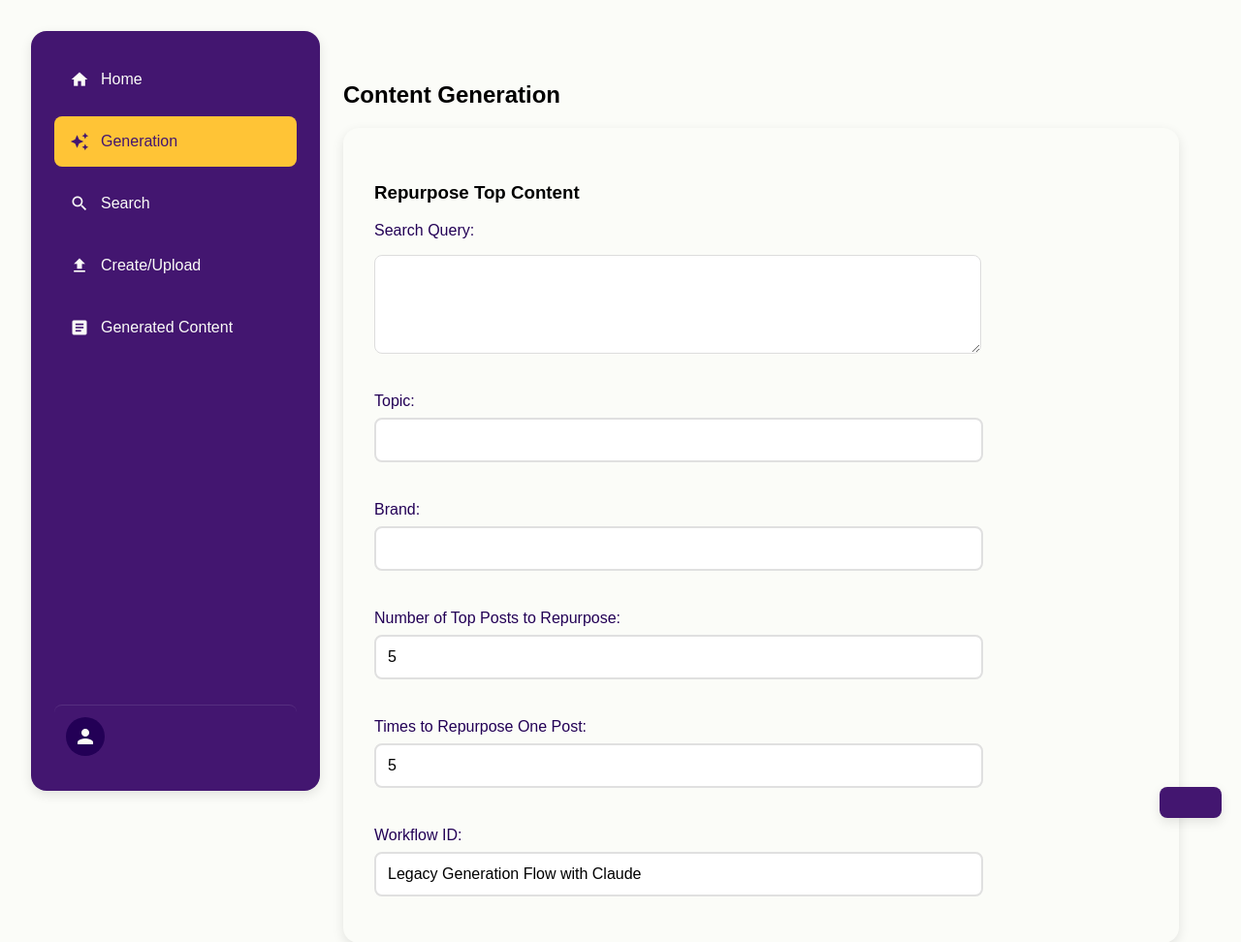
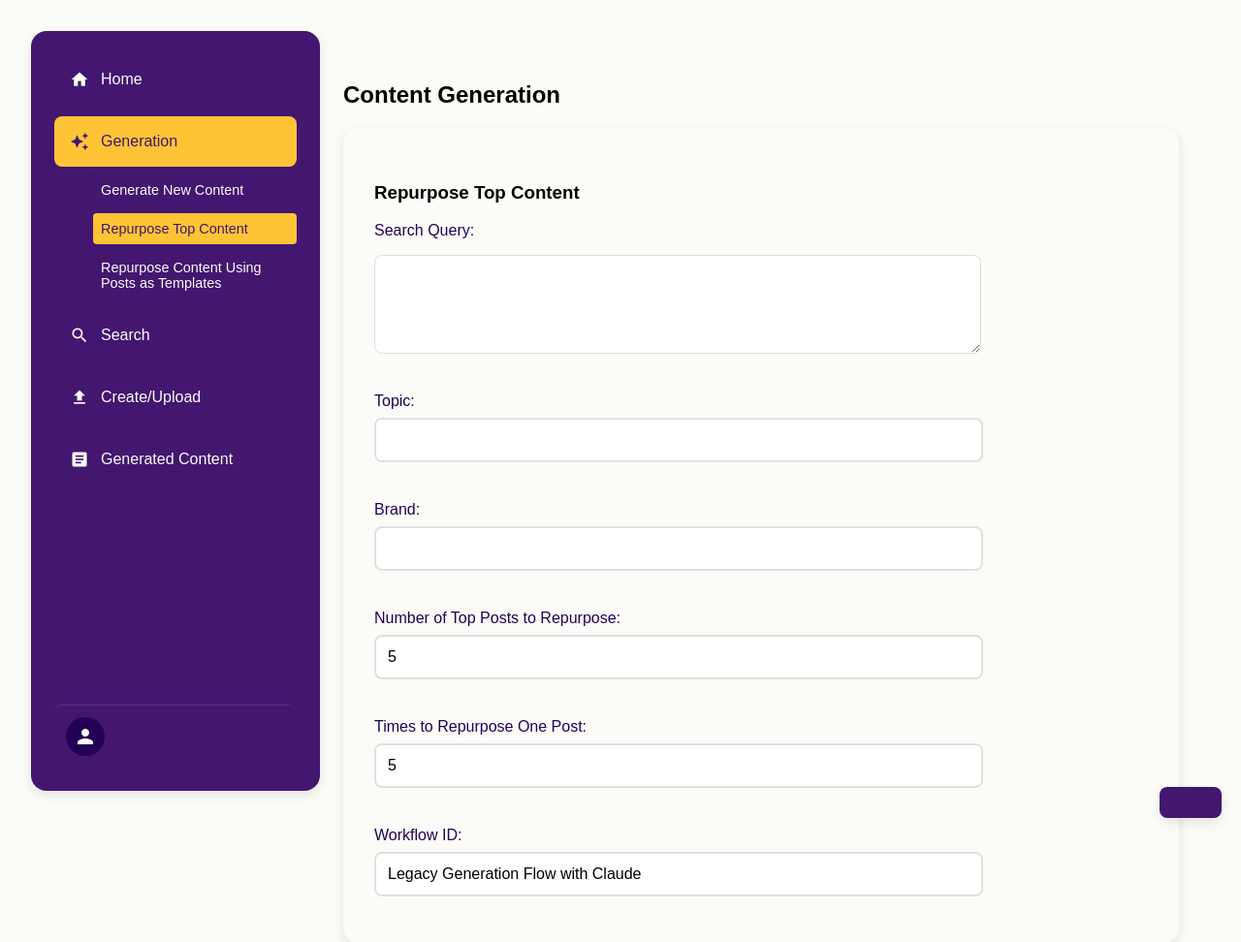
Before and after one commit to 3rd-Brain/ghostwriter, a FastAPI app: template templates/top_content.html in a window 1280 px wide. Shown: the top 972 px of the page at 97% size. Run offline with FastAPI, Linux system fonts and the light colour scheme; the template is opened without the code that fills it, so the values that code supplies are empty.

Commit message:
Assistant checkpoint: Fix search submenu and improve menu persistence
Assistant generated file changes:
- templates/top_content.html: Fix search submenu and improve submenu display logic, Fix submenu display persistence
- templates/posts_templates.html: Fix submenu display persistence

---

User prompt:

The submenu for "Search" does not work for the following pages:
- /top-content

Furthermore: Navigating to the following pages, automatically closes the submenus they are in:
- /top-content
- /posts-templates

```diff
--- a/templates/top_content.html
+++ b/templates/top_content.html
@@ -25,10 +25,18 @@
                         <a href="/generation/posts-templates" class="submenu-item">Repurpose Content Using Posts as Templates</a>
                     </div>
                 </div>
-                <a href="#" class="sidebar-btn">
-                    <span class="material-icons">search</span>
-                    Search
-                </a>
+                <div class="nav-item">
+                    <a href="#" class="sidebar-btn">
+                        <span class="material-icons">search</span>
+                        Search
+                    </a>
+                    <div class="submenu">
+                        <a href="/search/published" class="submenu-item">My Top Published Content</a>
+                        <a href="/search/brand-voices" class="submenu-item">Brand Voices</a>
+                        <a href="/search/source-content" class="submenu-item">Source Content</a>
+                        <a href="/search/templates" class="submenu-item">Templates</a>
+                    </div>
+                </div>
                 <div class="nav-item">
                     <a href="#" class="sidebar-btn">
                         <span class="material-icons">upload</span>
@@ -112,9 +120,16 @@
                 }
             });
 
-            if (generationBtn.classList.contains('active')) {
-                generationBtn.classList.add('clicked');
-                submenu.style.display = 'flex';
+            // Show submenu of active nav item initially
+            const activeNavItem = document.querySelector('.nav-item .active');
+            if (activeNavItem) {
+                const parentNavItem = activeNavItem.closest('.nav-item');
+                const parentBtn = parentNavItem.querySelector('.sidebar-btn');
+                const parentSubmenu = parentNavItem.querySelector('.submenu');
+                if (parentBtn && parentSubmenu) {
+                    parentBtn.classList.add('clicked');
+                    parentSubmenu.style.display = 'flex';
+                }
             }
 
             document.getElementById('topContentForm').addEventListener('submit', async function(e) {
```
Also changed, not shown: templates/posts_templates.html (+10 -3 lines).
